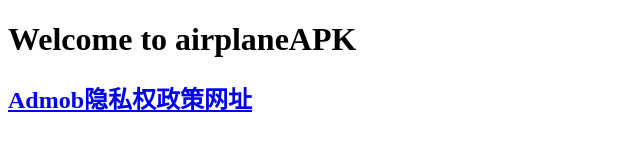
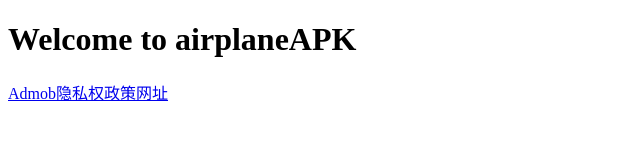
Before and after one commit to guanwei99999/guanwei99999.github.io, a plain HTML site: page index.html in a window 1280 px wide. Shown: the whole page, without its empty margins (0-640 px from the left). Drawn offline with Linux system fonts and the light colour scheme.

Commit message:
Update index.html

```diff
--- a/index.html
+++ b/index.html
@@ -2,6 +2,6 @@
 <html>
 <head><title>My Game</title></head>
 <body><h1>Welcome to airplaneAPK</h1></body>
-<h2><a href="https://sites.google.com/view/airplane1/">Admob隐私权政策网址</a></h2>
+<p><a href="https://sites.google.com/view/airplane1/">Admob隐私权政策网址</a></p>
 
 </html>
```
